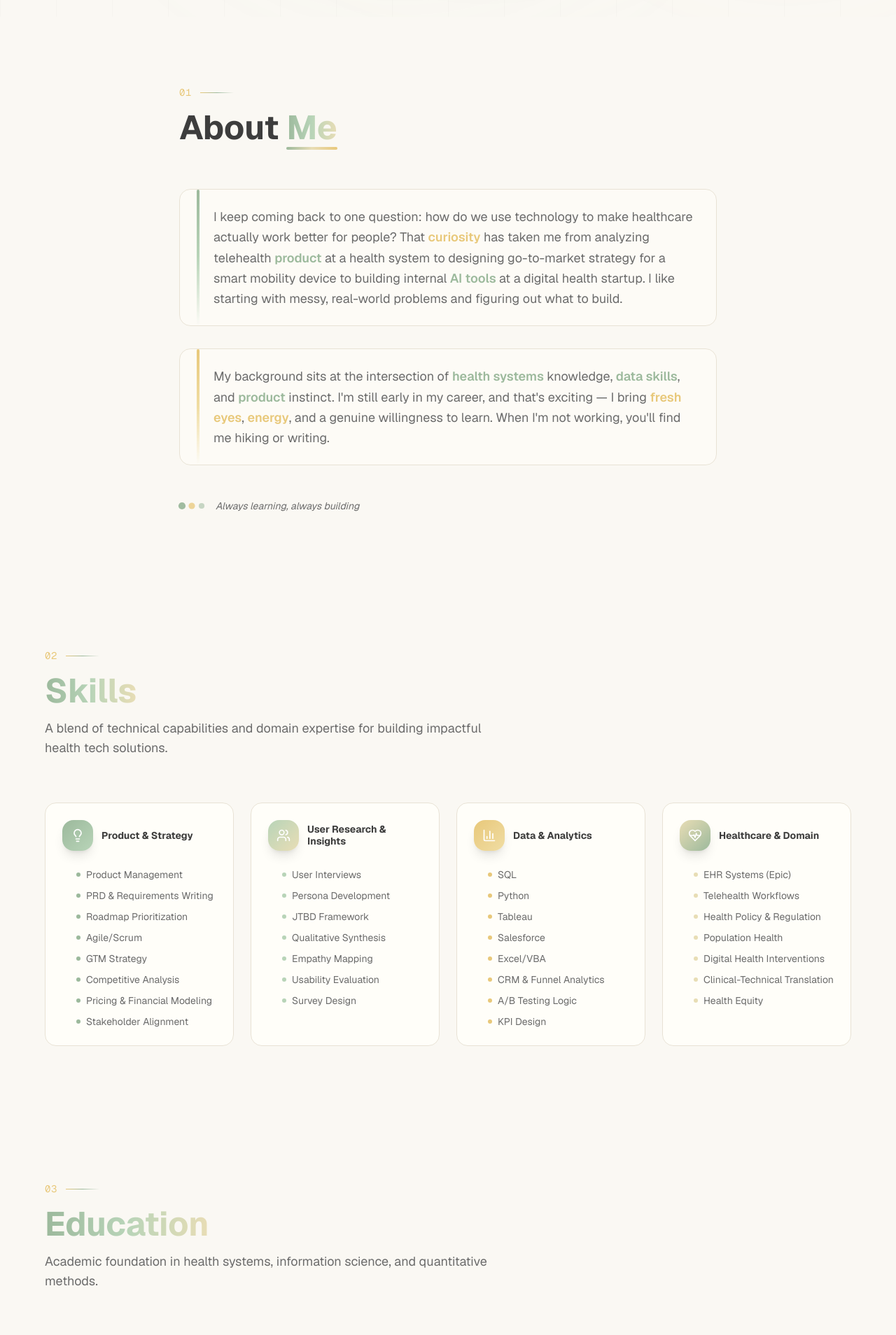
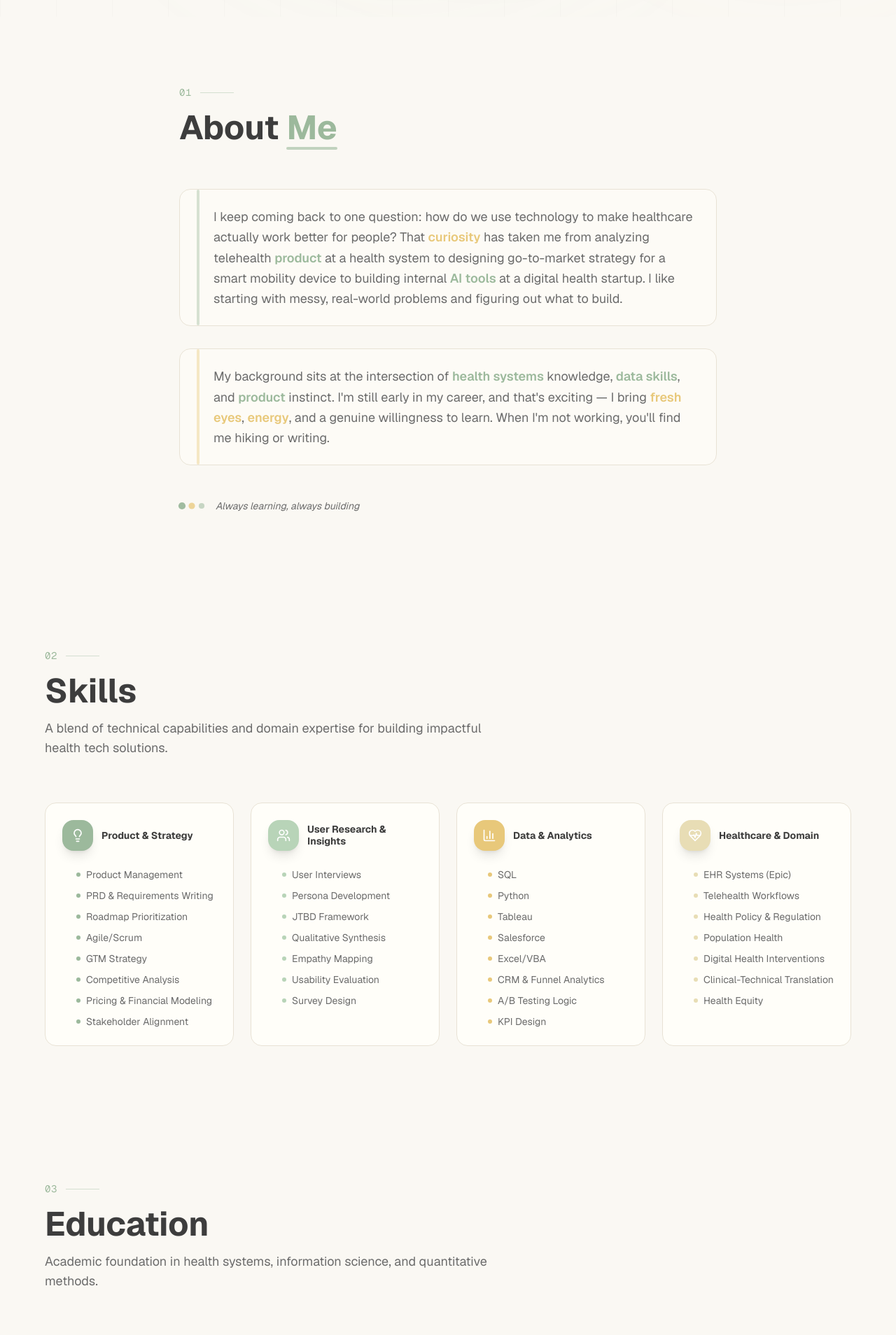
Before and after one commit to hazelwusy/hazelwu-portfolio, a Next.js app: page / in a window 1280 px wide. Shown: the part 840-2748 px from the top of the page at 70% size. Built offline with nearby package versions, Linux system fonts and the light colour scheme.

Commit message:
simplify design by removing gradient effects for cleaner look
Co-authored-by: Hazel Wu <120288606+hazelwusy@users.noreply.github.com>

```diff
--- a/components/about.tsx
+++ b/components/about.tsx
@@ -78,18 +78,16 @@ export default function About() {
               whileHover={{ x: 5 }}
               transition={{ type: "spring", stiffness: 300 }}
             >
-              <span className="text-sm font-mono text-warm tracking-wider uppercase">01</span>
-              <span className="w-12 h-px bg-gradient-to-r from-warm via-primary to-transparent" />
+              <span className="text-sm font-mono text-primary tracking-wider uppercase">01</span>
+              <span className="w-12 h-px bg-primary/40" />
             </motion.div>
 
-            <h2 className="text-4xl md:text-5xl font-bold mb-6 text-balance">
+            <h2 className="text-4xl md:text-5xl font-bold mb-6 text-balance text-foreground">
               About{" "}
-              <span className="relative inline-block">
-                <span className="bg-gradient-to-r from-primary via-secondary to-accent bg-clip-text text-transparent">
-                  Me
-                </span>
+              <span className="relative inline-block text-primary">
+                Me
                 <motion.span
-                  className="absolute -bottom-2 left-0 h-1 bg-gradient-to-r from-primary via-accent to-warm rounded-full"
+                  className="absolute -bottom-2 left-0 h-1 bg-primary/60 rounded-full"
                   initial={{ width: 0 }}
                   whileInView={{ width: "100%" }}
                   viewport={{ once: true }}
@@ -102,24 +100,22 @@ export default function About() {
           {/* Content with highlighted keywords */}
           <motion.div variants={itemVariants} className="space-y-8">
             <motion.div
-              className="relative p-6 rounded-2xl bg-card/60 backdrop-blur-sm border border-border hover:border-primary/30 transition-colors duration-300 group"
+              className="relative p-6 rounded-2xl bg-card/60 backdrop-blur-sm border border-border hover:border-primary/40 transition-colors duration-300 group"
               whileHover={{ scale: 1.01, x: 4 }}
               transition={{ type: "spring", stiffness: 300, damping: 30 }}
             >
-              <div className="absolute top-0 left-6 w-1 h-full bg-gradient-to-b from-primary via-secondary to-transparent rounded-full" />
-              <div className="absolute top-4 right-4 w-8 h-8 rounded-full bg-gradient-to-br from-primary/10 to-accent/10 opacity-0 group-hover:opacity-100 transition-opacity" />
+              <div className="absolute top-0 left-6 w-1 h-full bg-primary/40 rounded-full" />
               <p className="text-lg text-muted-foreground leading-relaxed pl-6">
                 {renderHighlightedText("I keep coming back to one question: how do we use technology to make healthcare actually work better for people? That curiosity has taken me from analyzing telehealth product at a health system to designing go-to-market strategy for a smart mobility device to building internal AI tools at a digital health startup. I like starting with messy, real-world problems and figuring out what to build.")}
               </p>
             </motion.div>
 
             <motion.div
-              className="relative p-6 rounded-2xl bg-card/60 backdrop-blur-sm border border-border hover:border-warm/30 transition-colors duration-300 group"
+              className="relative p-6 rounded-2xl bg-card/60 backdrop-blur-sm border border-border hover:border-warm/40 transition-colors duration-300 group"
               whileHover={{ scale: 1.01, x: 4 }}
               transition={{ type: "spring", stiffness: 300, damping: 30 }}
             >
-              <div className="absolute top-0 left-6 w-1 h-full bg-gradient-to-b from-warm via-warm-light to-transparent rounded-full" />
-              <div className="absolute top-4 right-4 w-8 h-8 rounded-full bg-gradient-to-br from-warm/10 to-warm-light/10 opacity-0 group-hover:opacity-100 transition-opacity" />
+              <div className="absolute top-0 left-6 w-1 h-full bg-warm/40 rounded-full" />
               <p className="text-lg text-muted-foreground leading-relaxed pl-6">
                 {renderHighlightedText("My background sits at the intersection of health systems knowledge, data skills, and product instinct. I'm still early in my career, and that's exciting — I bring fresh eyes, energy, and a genuine willingness to learn. When I'm not working, you'll find me hiking or writing.")}
               </p>
--- a/components/education.tsx
+++ b/components/education.tsx
@@ -12,8 +12,9 @@ export default function Education() {
       courses: "Health Systems · Data Analytics in Healthcare · Health Care Finance · Data Science & Econometrics · Applied Data Analysis",
       icon: GraduationCap,
       isPrimary: true,
-      accentColor: "from-primary to-secondary",
+      iconBg: "bg-primary",
       borderColor: "border-primary/30",
+      accentBarColor: "bg-primary",
     },
     {
       institution: "University of Michigan, ICPSR",
@@ -22,8 +23,9 @@ export default function Education() {
       courses: "Causal Inference · Bayesian Modeling · Time Series · Panel & Longitudinal Analysis",
       icon: Landmark,
       isPrimary: false,
-      accentColor: "from-warm to-warm-light",
+      iconBg: "bg-warm",
       borderColor: "border-warm/30",
+      accentBarColor: "bg-warm",
     },
   ]
 
@@ -70,14 +72,12 @@ export default function Education() {
             whileHover={{ x: 5 }}
             transition={{ type: "spring", stiffness: 300 }}
           >
-            <span className="text-sm font-mono text-warm tracking-wider uppercase">03</span>
-            <span className="w-12 h-px bg-gradient-to-r from-warm via-primary to-transparent" />
+            <span className="text-sm font-mono text-primary tracking-wider uppercase">03</span>
+            <span className="w-12 h-px bg-primary/40" />
           </motion.div>
 
-          <h2 className="text-4xl md:text-5xl font-bold mb-4">
-            <span className="bg-gradient-to-r from-primary via-secondary to-accent bg-clip-text text-transparent">
-              Education
-            </span>
+          <h2 className="text-4xl md:text-5xl font-bold mb-4 text-foreground">
+            Education
           </h2>
           <p className="text-muted-foreground text-lg max-w-2xl">
             Academic foundation in health systems, information science, and quantitative methods.
@@ -104,25 +104,13 @@ export default function Education() {
                   }}
                 >
                   {/* Top accent bar */}
-                  <div className={`h-1.5 w-full bg-gradient-to-r ${item.accentColor}`}>
-                    <motion.div
-                      className="h-full bg-gradient-to-r from-transparent via-white/30 to-transparent"
-                      initial={{ x: "-100%" }}
-                      whileHover={{ x: "100%" }}
-                      transition={{ duration: 0.8, ease: "easeInOut" }}
-                    />
-                  </div>
-
-                  {/* Hover gradient border */}
-                  <div className={`absolute inset-0 opacity-0 group-hover:opacity-100 transition-opacity duration-500 rounded-2xl p-[1px] bg-gradient-to-br ${item.accentColor}`}>
-                    <div className="absolute inset-[1px] bg-card rounded-2xl" />
-                  </div>
+                  <div className={`h-1 w-full ${item.accentBarColor}`} />
 
                   <div className="relative z-10 p-6">
                     {/* Header */}
                     <div className="flex items-start gap-4 mb-4">
                       <motion.div
-                        className={`p-3 rounded-xl bg-gradient-to-br ${item.accentColor} shadow-lg flex-shrink-0`}
+                        className={`p-3 rounded-xl ${item.iconBg} shadow-md flex-shrink-0`}
                         whileHover={{ scale: 1.1, rotate: 5 }}
                         transition={{ type: "spring", stiffness: 400, damping: 15 }}
                       >
@@ -137,13 +125,13 @@ export default function Education() {
                     {/* Highlight badge */}
                     {item.highlight && (
                       <motion.div
-                        className="mb-4 inline-flex items-center gap-2 px-3 py-1.5 rounded-full bg-gradient-to-r from-primary/10 to-accent/10 border border-primary/20"
+                        className="mb-4 inline-flex items-center gap-2 px-3 py-1.5 rounded-full bg-primary/10 border border-primary/20"
                         initial={{ opacity: 0, scale: 0.9 }}
                         whileInView={{ opacity: 1, scale: 1 }}
                         viewport={{ once: true }}
                         transition={{ delay: 0.3 }}
                       >
-                        <Award className="w-3.5 h-3.5 text-warm" />
+                        <Award className="w-3.5 h-3.5 text-primary" />
                         <span className="text-xs font-medium text-foreground">{item.highlight}</span>
                       </motion.div>
                     )}
@@ -155,8 +143,7 @@ export default function Education() {
                     </div>
                   </div>
 
-                  {/* Decorative corner */}
-                  <div className={`absolute -bottom-10 -right-10 w-32 h-32 bg-gradient-to-br ${item.accentColor} opacity-5 rounded-full blur-2xl group-hover:opacity-15 transition-opacity`} />
+
                 </motion.div>
               </motion.div>
             )
--- a/components/skills.tsx
+++ b/components/skills.tsx
@@ -9,33 +9,37 @@ export default function Skills() {
       title: "Product & Strategy",
       icon: Lightbulb,
       skills: ["Product Management", "PRD & Requirements Writing", "Roadmap Prioritization", "Agile/Scrum", "GTM Strategy", "Competitive Analysis", "Pricing & Financial Modeling", "Stakeholder Alignment"],
-      gradient: "from-primary to-secondary",
-      iconBg: "bg-gradient-to-br from-primary to-secondary",
+      accentColor: "primary",
+      iconBg: "bg-primary",
       dotColor: "bg-primary",
+      borderHover: "group-hover:border-primary/40",
     },
     {
       title: "User Research & Insights",
       icon: Users,
       skills: ["User Interviews", "Persona Development", "JTBD Framework", "Qualitative Synthesis", "Empathy Mapping", "Usability Evaluation", "Survey Design"],
-      gradient: "from-secondary to-accent",
-      iconBg: "bg-gradient-to-br from-secondary to-accent",
+      accentColor: "secondary",
+      iconBg: "bg-secondary",
       dotColor: "bg-secondary",
+      borderHover: "group-hover:border-secondary/40",
     },
     {
       title: "Data & Analytics",
       icon: BarChart3,
       skills: ["SQL", "Python", "Tableau", "Salesforce", "Excel/VBA", "CRM & Funnel Analytics", "A/B Testing Logic", "KPI Design"],
-      gradient: "from-warm to-warm-light",
-      iconBg: "bg-gradient-to-br from-warm to-warm-light",
+      accentColor: "warm",
+      iconBg: "bg-warm",
       dotColor: "bg-warm",
+      borderHover: "group-hover:border-warm/40",
     },
     {
       title: "Healthcare & Domain",
       icon: HeartPulse,
       skills: ["EHR Systems (Epic)", "Telehealth Workflows", "Health Policy & Regulation", "Population Health", "Digital Health Interventions", "Clinical-Technical Translation", "Health Equity"],
-      gradient: "from-accent to-primary",
-      iconBg: "bg-gradient-to-br from-accent to-primary",
+      accentColor: "accent",
+      iconBg: "bg-accent",
       dotColor: "bg-accent",
+      borderHover: "group-hover:border-accent/40",
     },
   ]
 
@@ -82,14 +86,12 @@ export default function Skills() {
             whileHover={{ x: 5 }}
             transition={{ type: "spring", stiffness: 300 }}
           >
-            <span className="text-sm font-mono text-warm tracking-wider uppercase">02</span>
-            <span className="w-12 h-px bg-gradient-to-r from-warm via-primary to-transparent" />
+            <span className="text-sm font-mono text-primary tracking-wider uppercase">02</span>
+            <span className="w-12 h-px bg-primary/40" />
           </motion.div>
 
-          <h2 className="text-4xl md:text-5xl font-bold mb-4">
-            <span className="bg-gradient-to-r from-primary via-secondary to-accent bg-clip-text text-transparent">
-              Skills
-            </span>
+          <h2 className="text-4xl md:text-5xl font-bold mb-4 text-foreground">
+            Skills
           </h2>
           <p className="text-muted-foreground text-lg max-w-2xl">
             A blend of technical capabilities and domain expertise for building impactful health tech solutions.
@@ -113,19 +115,12 @@ export default function Skills() {
                 custom={categoryIndex}
               >
                 <motion.div
-                  className="group relative h-full p-6 bg-card rounded-2xl border border-border overflow-hidden cursor-default"
+                  className={`group relative h-full p-6 bg-card rounded-2xl border border-border overflow-hidden cursor-default ${category.borderHover} transition-colors duration-300`}
                   whileHover={{
                     y: -8,
                     transition: { type: "spring", stiffness: 300, damping: 20 }
                   }}
                 >
-                  {/* Gradient border on hover */}
-                  <div className={`absolute inset-0 opacity-0 group-hover:opacity-100 transition-opacity duration-500 rounded-2xl p-[1px] bg-gradient-to-br ${category.gradient}`}>
-                    <div className="absolute inset-[1px] bg-card rounded-2xl" />
-                  </div>
-
-                  {/* Background glow */}
-                  <div className={`absolute -top-20 -right-20 w-40 h-40 bg-gradient-to-br ${category.gradient} opacity-0 group-hover:opacity-10 rounded-full blur-3xl transition-opacity duration-500`} />
 
                   <div className="relative z-10">
                     {/* Icon and title */}
--- a/components/work-process.tsx
+++ b/components/work-process.tsx
@@ -12,7 +12,8 @@ export default function WorkProcess() {
       summary: "Authored a PRD for an AI-powered internal workflow system and evaluated knowledge management platforms with a data-backed ROI model.",
       href: "/cases/well",
       icon: Sparkles,
-      gradient: "from-primary to-secondary",
+      iconBg: "bg-primary",
+      accentColor: "primary",
       hoverBg: "group-hover:bg-primary/5",
       number: "01",
     },
@@ -22,7 +23,8 @@ export default function WorkProcess() {
       summary: "Designed the end-to-end user research methodology and synthesized 200+ interviews into 5 actionable personas that reshaped the company's positioning.",
       href: "/cases/strutt",
       icon: Target,
-      gradient: "from-warm to-warm-light",
+      iconBg: "bg-warm",
+      accentColor: "warm",
       hoverBg: "group-hover:bg-warm/5",
       number: "02",
     },
@@ -32,7 +34,8 @@ export default function WorkProcess() {
       summary: "Co-designed a community health literacy program and defined population health KPIs correlating digital engagement with clinical outcomes.",
       href: "/cases/corewell",
       icon: Zap,
-      gradient: "from-secondary to-accent",
+      iconBg: "bg-secondary",
+      accentColor: "secondary",
       hoverBg: "group-hover:bg-secondary/5",
       number: "03",
     },
@@ -80,14 +83,12 @@ export default function WorkProcess() {
             whileHover={{ x: 5 }}
             transition={{ type: "spring", stiffness: 300 }}
           >
-            <span className="text-sm font-mono text-warm tracking-wider uppercase">04</span>
-            <span className="w-12 h-px bg-gradient-to-r from-warm via-primary to-transparent" />
+            <span className="text-sm font-mono text-primary tracking-wider uppercase">04</span>
+            <span className="w-12 h-px bg-primary/40" />
           </motion.div>
 
-          <h2 className="text-4xl md:text-5xl font-bold mb-4">
-            <span className="bg-gradient-to-r from-primary via-secondary to-accent bg-clip-text text-transparent">
-              Selected Cases
-            </span>
+          <h2 className="text-4xl md:text-5xl font-bold mb-4 text-foreground">
+            Selected Cases
           </h2>
           <p className="text-muted-foreground text-lg max-w-2xl">
             Real-world projects where I've driven impact through product thinking and strategic analysis.
@@ -119,25 +120,13 @@ export default function WorkProcess() {
                         {caseItem.number}
                       </div>
 
-                      {/* Top accent bar with animation */}
-                      <div className={`h-1.5 w-full bg-gradient-to-r ${caseItem.gradient} relative overflow-hidden`}>
-                        <motion.div
-                          className="absolute inset-0 bg-gradient-to-r from-transparent via-white/40 to-transparent"
-                          initial={{ x: "-100%" }}
-                          whileHover={{ x: "100%" }}
-                          transition={{ duration: 0.6, ease: "easeInOut" }}
-                        />
-                      </div>
-
-                      {/* Hover gradient border */}
-                      <div className={`absolute inset-0 opacity-0 group-hover:opacity-100 transition-opacity duration-500 rounded-2xl p-[1px] bg-gradient-to-br ${caseItem.gradient}`}>
-                        <div className="absolute inset-[1px] bg-card rounded-2xl" />
-                      </div>
+                      {/* Top accent bar */}
+                      <div className={`h-1 w-full bg-${caseItem.accentColor}`} />
 
                       <div className="relative z-10 p-6">
                         {/* Icon */}
                         <motion.div
-                          className={`inline-flex p-3 rounded-xl bg-gradient-to-br ${caseItem.gradient} shadow-lg mb-4`}
+                          className={`inline-flex p-3 rounded-xl ${caseItem.iconBg} shadow-md mb-4`}
                           whileHover={{ scale: 1.1, rotate: 5 }}
                           transition={{ type: "spring", stiffness: 400, damping: 15 }}
                         >
@@ -148,29 +137,20 @@ export default function WorkProcess() {
                         <h3 className="font-bold text-lg mb-2 text-foreground leading-tight group-hover:text-primary transition-colors">
                           {caseItem.title}
                         </h3>
-                        <p className={`text-sm mb-3 font-medium bg-gradient-to-r ${caseItem.gradient} bg-clip-text text-transparent`}>{caseItem.subtitle}</p>
+                        <p className="text-sm mb-3 font-medium text-primary">{caseItem.subtitle}</p>
                         <p className="text-sm text-muted-foreground leading-relaxed mb-6 line-clamp-3">
                           {caseItem.summary}
                         </p>
 
                         {/* CTA */}
-                        <span className={`inline-flex items-center gap-2 text-sm font-medium bg-gradient-to-r ${caseItem.gradient} bg-clip-text text-transparent`}>
+                        <span className="inline-flex items-center gap-2 text-sm font-medium text-primary">
                           <span className="relative">
                             Read case study
-                            <span className={`absolute -bottom-0.5 left-0 w-0 h-0.5 bg-gradient-to-r ${caseItem.gradient} group-hover:w-full transition-all duration-300`} />
+                            <span className="absolute -bottom-0.5 left-0 w-0 h-0.5 bg-primary group-hover:w-full transition-all duration-300" />
                           </span>
-                          <motion.span
-                            className="inline-block"
-                            animate={{ x: [0, 4, 0] }}
-                            transition={{ duration: 1.5, repeat: Infinity, ease: "easeInOut" }}
-                          >
-                            <ArrowRight className="w-4 h-4 text-primary" />
-                          </motion.span>
+                          <ArrowRight className="w-4 h-4 group-hover:translate-x-1 transition-transform" />
                         </span>
                       </div>
-
-                      {/* Decorative glow */}
-                      <div className={`absolute -bottom-20 -right-20 w-40 h-40 bg-gradient-to-br ${caseItem.gradient} opacity-0 group-hover:opacity-10 rounded-full blur-3xl transition-opacity duration-500`} />
                     </motion.div>
                   </Link>
                 </motion.div>
```
Also changed, not shown: components/contact.tsx (+10 -18 lines), components/experience.tsx (+8 -11 lines), components/header.tsx (+7 -10 lines), components/hero.tsx (+4 -4 lines).
